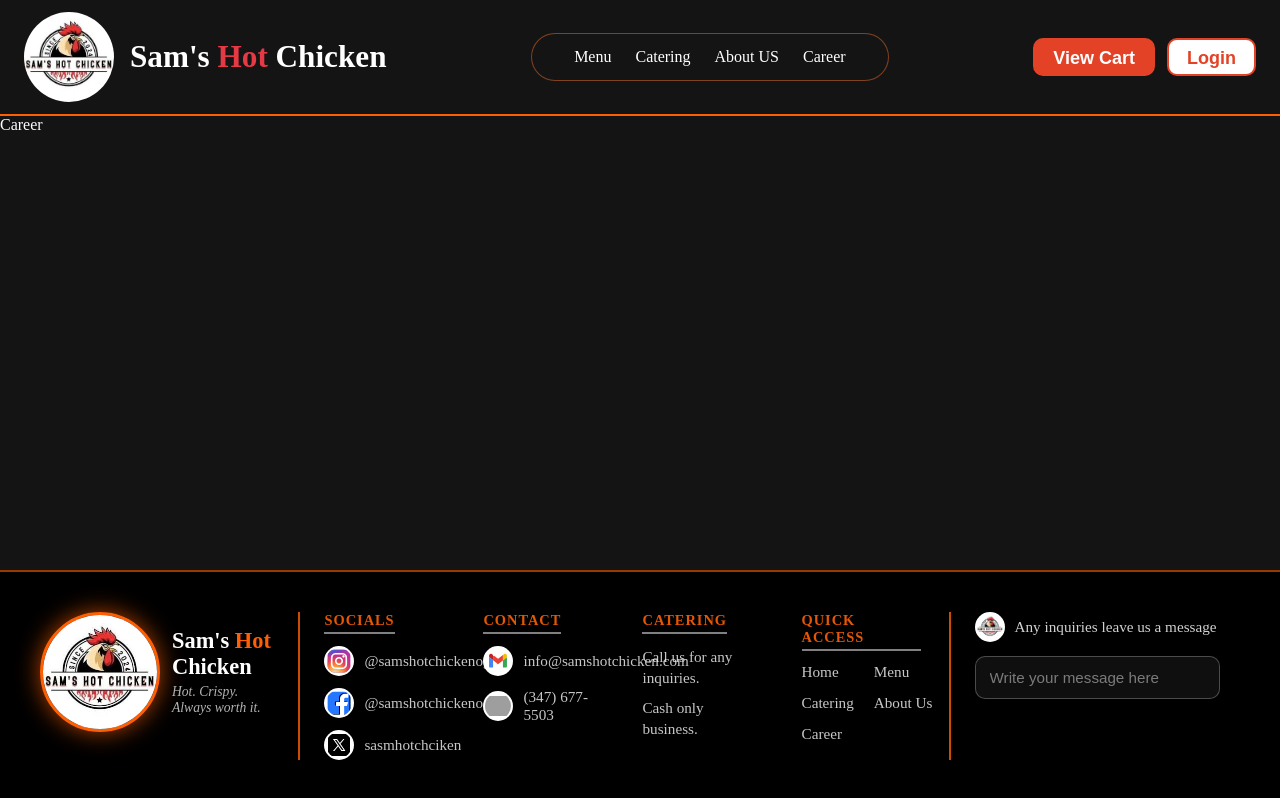
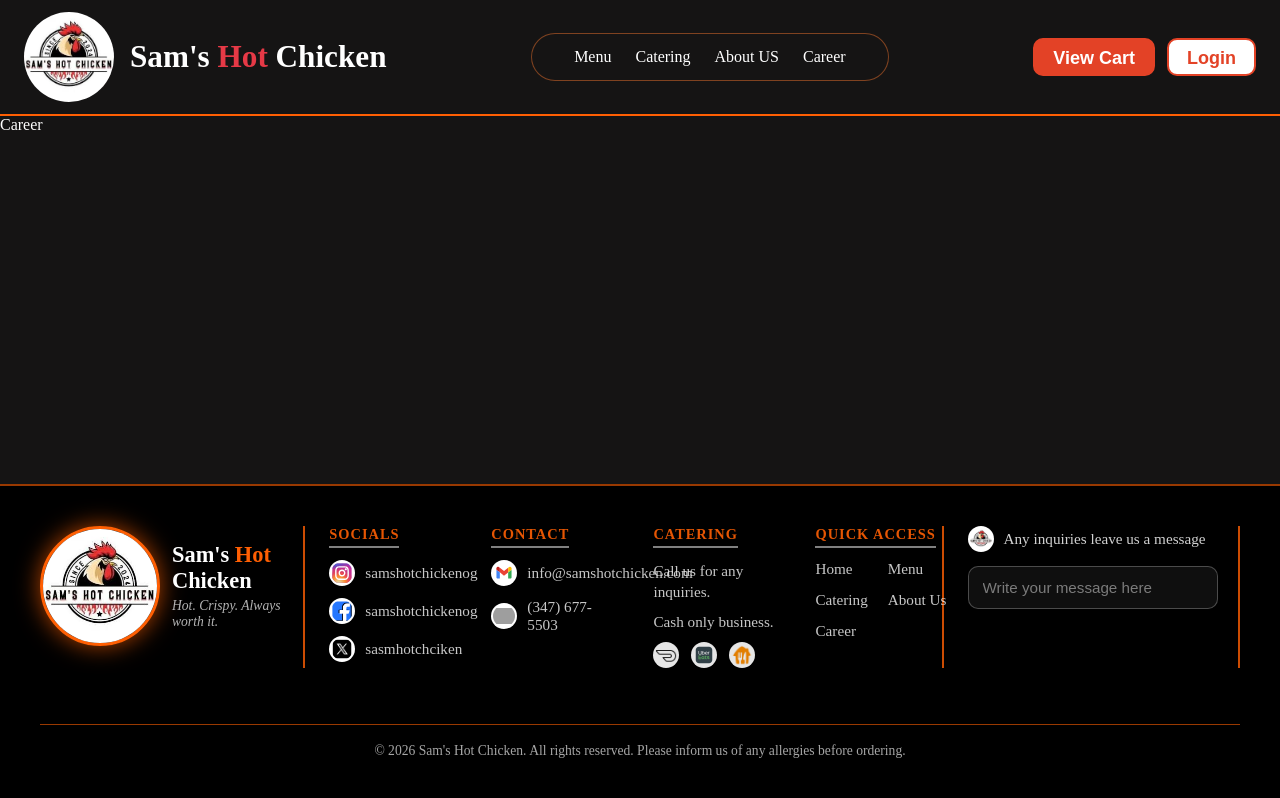
Before and after one commit to Bukharisam/samshotchicken, a React (Vite) app: page /career in a window 1280 px wide. Built offline with nearby package versions, Linux system fonts and the light colour scheme; grey boxes are pictures that could not be loaded.

Commit message:
Footer section is finally done, Added a section bar.

```diff
--- a/src/components/Footer.css
+++ b/src/components/Footer.css
@@ -6,6 +6,7 @@
   padding: 40px;
   box-sizing: border-box;
   display: flex;
+  flex-wrap: wrap;
   gap: 24px;
 }
 
@@ -24,7 +25,7 @@
 
 .footer-middle {
   flex: 1.7;
-  padding-right: 28px;
+  padding-right: 4px;
 }
 
 .footer-right {
@@ -151,6 +152,36 @@
   line-height: 1.4;
 }
 
+.footer-delivery-logos {
+  display: flex;
+  align-items: center;
+  gap: 12px;
+  margin-top: 2px;
+}
+
+.footer-delivery-logo {
+  height: 26px;
+  width: 26px;
+  object-fit: contain;
+  object-position: center;
+  background-color: white;
+  border-radius: 50%;
+  padding: 2px;
+  box-sizing: border-box;
+  opacity: 0.9;
+  transition:
+    opacity 0.2s ease,
+    transform 0.2s ease,
+    box-shadow 0.2s ease;
+  cursor: pointer;
+}
+
+.footer-delivery-logo:hover {
+  opacity: 1;
+  transform: scale(1.1);
+  box-shadow: 0 0 0 2px rgba(255, 95, 3, 0.4);
+}
+
 .footer-quick-links {
   display: grid;
   grid-template-columns: repeat(2, max-content);
@@ -268,8 +299,8 @@
 }
 
 .footer-social-icon {
-  width: 30px;
-  height: 30px;
+  width: 26px;
+  height: 26px;
   object-fit: contain;
   border-radius: 50%;
   background-color: white;
@@ -294,3 +325,29 @@
   border-bottom: 2px solid rgba(255, 255, 255, 0.5);
   width: fit-content;
 }
+
+.footer-bottom {
+  flex-basis: 100%;
+  width: 100%;
+  display: flex;
+  flex-direction: column;
+  gap: 16px;
+  margin-top: 8px;
+  padding-top: 24px;
+  align-items: center;
+}
+
+.footer-divider {
+  width: 100%;
+  height: 1px;
+  background-color: rgba(255, 95, 3, 0.6);
+}
+
+.footer-note {
+  color: rgba(255, 255, 255, 0.65);
+  font-size: 0.85rem;
+  text-align: center;
+  margin: 0;
+  line-height: 1.4;
+  max-width: 100%;
+}
--- a/src/components/Footer.tsx
+++ b/src/components/Footer.tsx
@@ -31,7 +31,7 @@
                   alt="Instagram"
                   className="footer-social-icon"
                 />
-                <span>@samshotchickenog</span>
+                <span>samshotchickenog</span>
               </a>
               <a
                 href="https://www.facebook.com/samshotchickenog"
@@ -44,7 +44,7 @@
                   alt="Facebook"
                   className="footer-social-icon"
                 />
-                <span>@samshotchickenog</span>
+                <span>samshotchickenog</span>
               </a>
               <div className="footer-social-item">
                 <img
@@ -85,6 +85,11 @@
             <div className="footer-catering-text">
               <p>Call us for any inquiries.</p>
               <p>Cash only business.</p>
+              <div className="footer-delivery-logos">
+                <img src="/images/icons8-doordash-50.png" alt="DoorDash" className="footer-delivery-logo" />
+                <img src="/icons8-uber-eats-app.svg" alt="UberEats" className="footer-delivery-logo" />
+                <img src="/images/icons8-grubhub-48.png" alt="GrubHub" className="footer-delivery-logo" />
+              </div>
             </div>
           </div>
           <div className="footer-column">
@@ -126,6 +131,10 @@
           />
         </div>
       </div>
+      <div className="footer-bottom">
+        <div className="footer-divider"></div>
+        <p className="footer-note">© 2026 Sam's Hot Chicken. All rights reserved. Please inform us of any allergies before ordering.</p>
+      </div>
     </footer>
   );
 };
```
